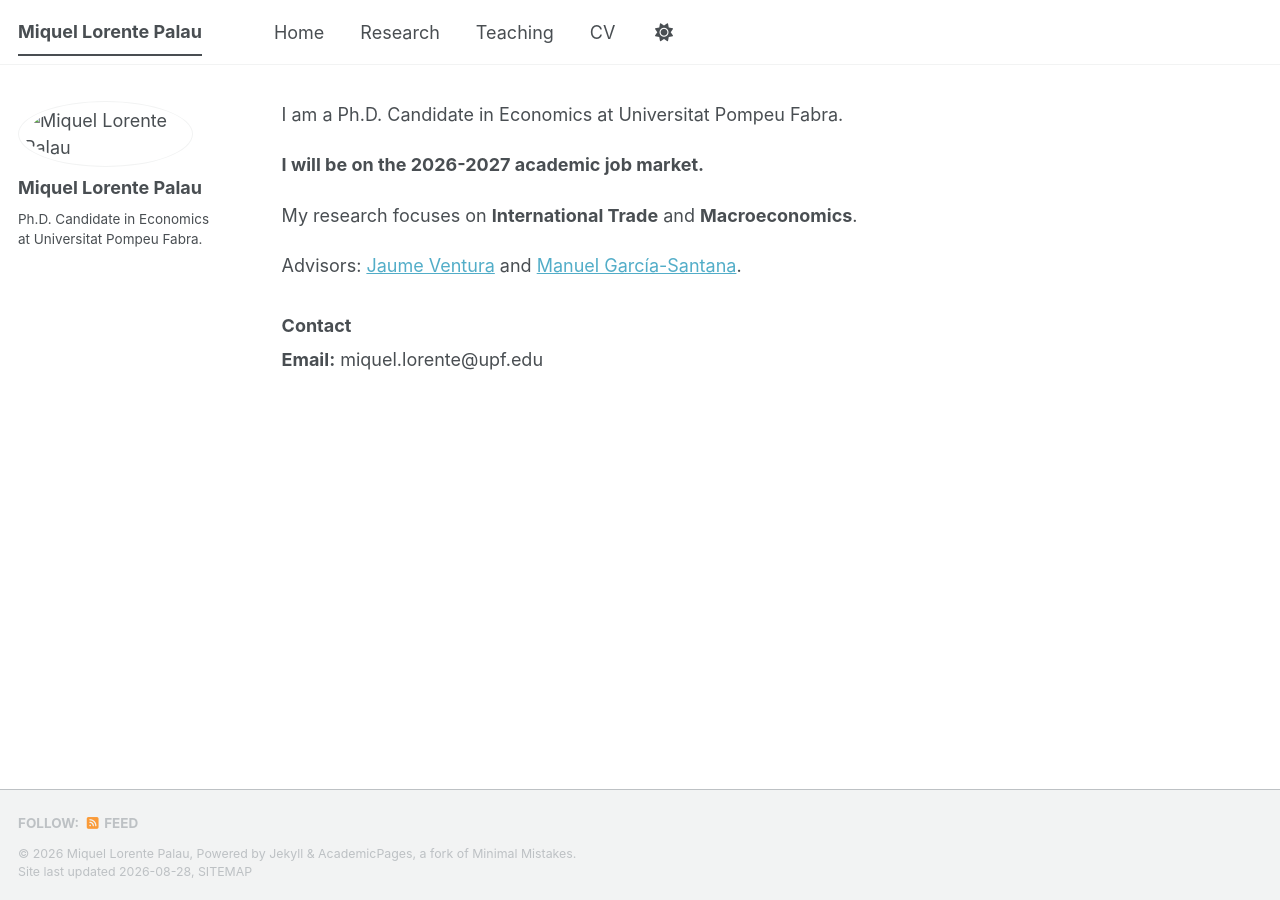
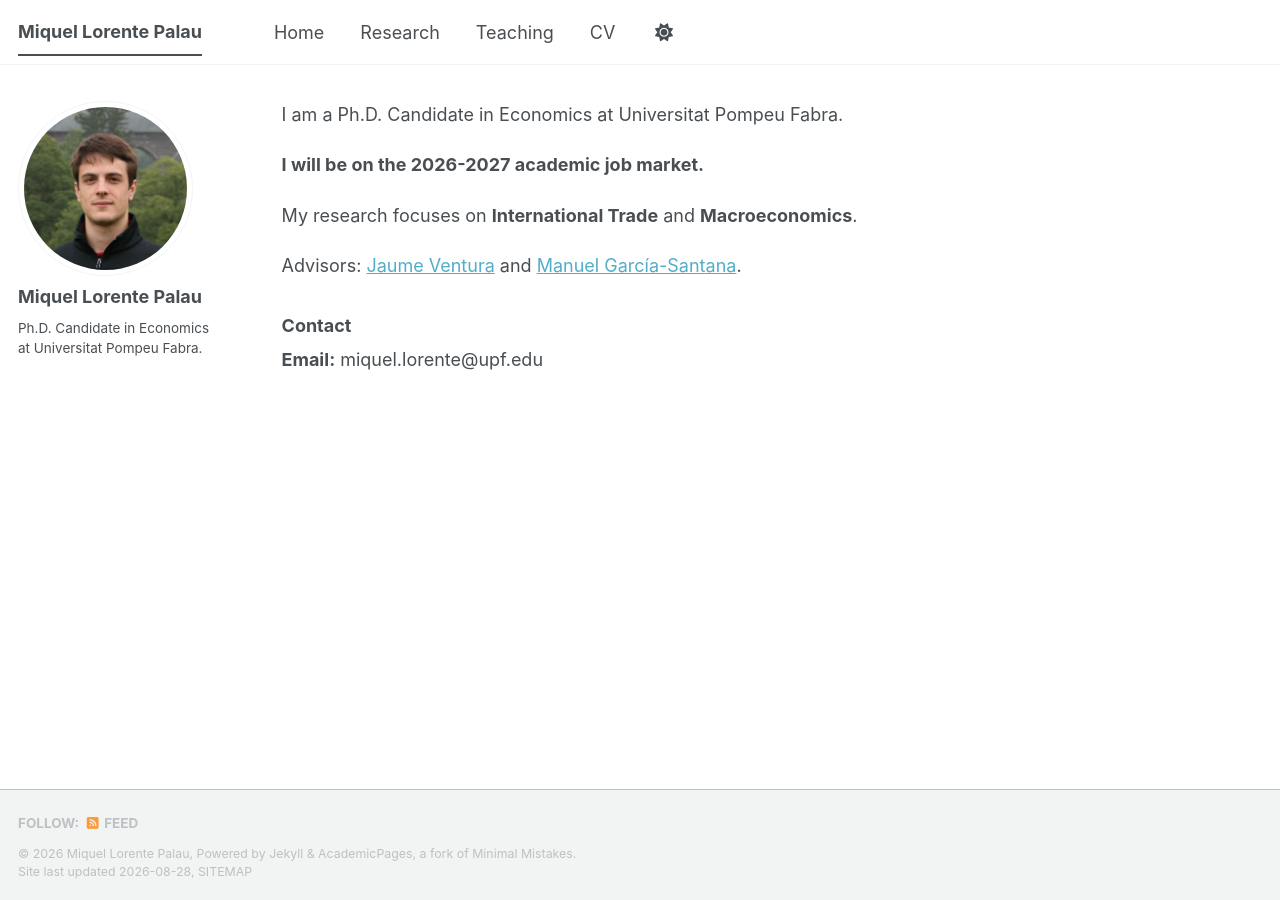
Before and after one commit to miquel-lorente/miquel-lorente.github.io, a Jekyll site: the page built from _pages/about.md, in a window 1280 px wide. Built offline with Jekyll 4.4.1, drawn with Linux system fonts in a browser that asks for light colours; a style sheet for code colours, icons or effects is not loaded.

Commit message:
Change avatar path in configuration
Updated avatar path to remove 'files/' prefix.

```diff
--- a/_config.yml
+++ b/_config.yml
@@ -23,7 +23,7 @@ repository               : "miquel-lorente/miquel-lorente.github.io"
 #               Additional customization can be done by editing /_includes/author-profile.html
 author:
   name: "Miquel Lorente Palau"
-  avatar: "files/MLP_picture.JPG"
+  avatar: "MLP_picture.JPG"
   bio: "Ph.D. Candidate in Economics at Universitat Pompeu Fabra."
   email: # "miquel.lorente@upf.edu"
   links:
```
